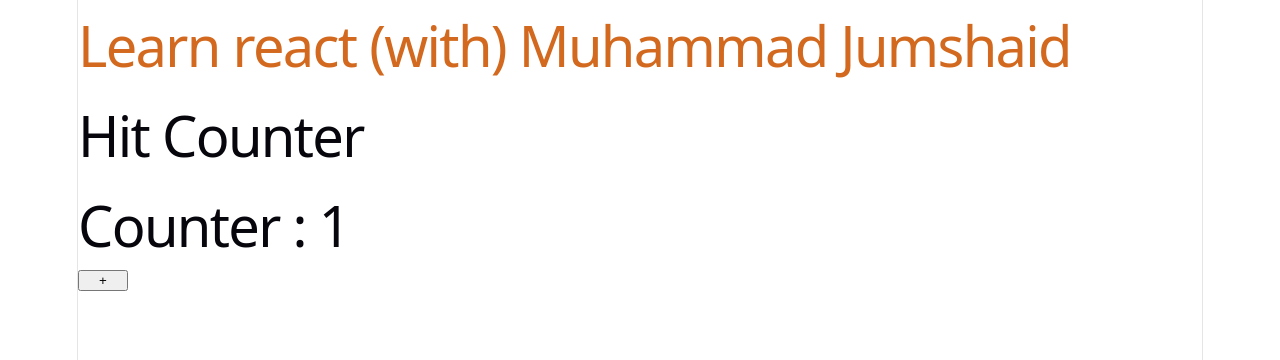
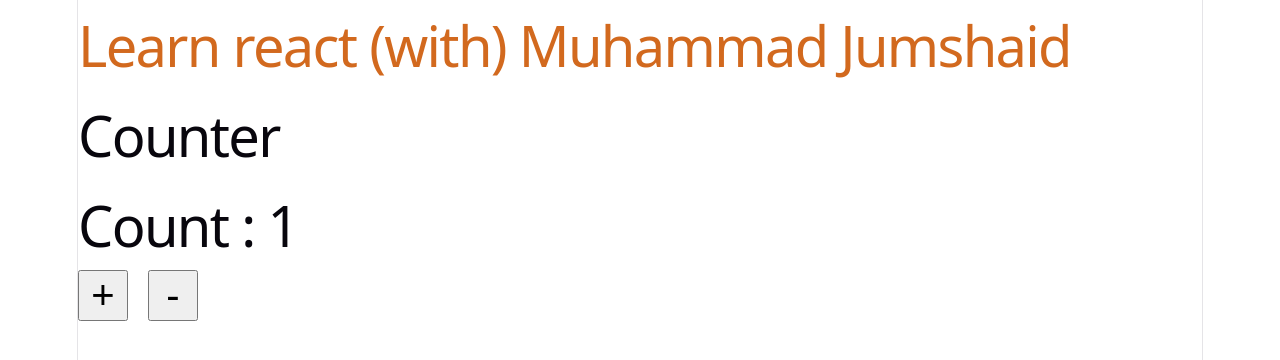
Before and after one commit to MuhammadJumshaid/Jumshaid-reactcode, a React (Vite) app: page / in a window 1280 px wide. Shown: the top 360 px of the page. Built offline with nearby package versions, Linux system fonts and the light colour scheme.

Commit message:
202606117_counter

```diff
--- a/src/App.jsx
+++ b/src/App.jsx
@@ -1,9 +1,10 @@
 
 import './App.css'
-import Assignment1 from './Assignment1.jsx'
+import Assignment2 from './Assignment2'
+// import Assignment1 from './Assignment1.jsx'
 // import EventFunctions from './EventFunctions.jsx'
 // import JsCode from './JsCode.jsx'
-import StateInReact from './StateInReact.jsx'
+// import StateInReact from './StateInReact.jsx'
 // import WildLife from './WildLife'
 // import CompFun, { flower, Provinces } from './CompFun'
 
@@ -20,7 +21,8 @@ function App() {
    {/* <JsCode/> */}
    {/* <EventFunctions/> */}
 {/* <StateInReact/> */}
-<Assignment1/>
+{/* <Assignment1/> */}
+<Assignment2/>
    </>
   )
 }
--- /dev/null
+++ b/src/Assignment2.jsx
@@ -0,0 +1,17 @@
+import { useState } from "react"
+
+function Assignment2(){
+
+    const [count , setCount] = useState(1)
+    return(
+        <>
+        <h1>Counter</h1>
+        <h1>Count : {count}</h1>
+        <div  style={{display : 'flex', gap : '20px'}}>
+        <button style={{width : '50px', fontSize : '40px'}} onClick={()=>setCount(count+1)}>+</button>
+        <button style={{width : '50px', fontSize : '40px'}} onClick={()=>setCount(count-1)}>-</button>
+        </div>
+        </>
+    )
+}
+export default Assignment2
```
